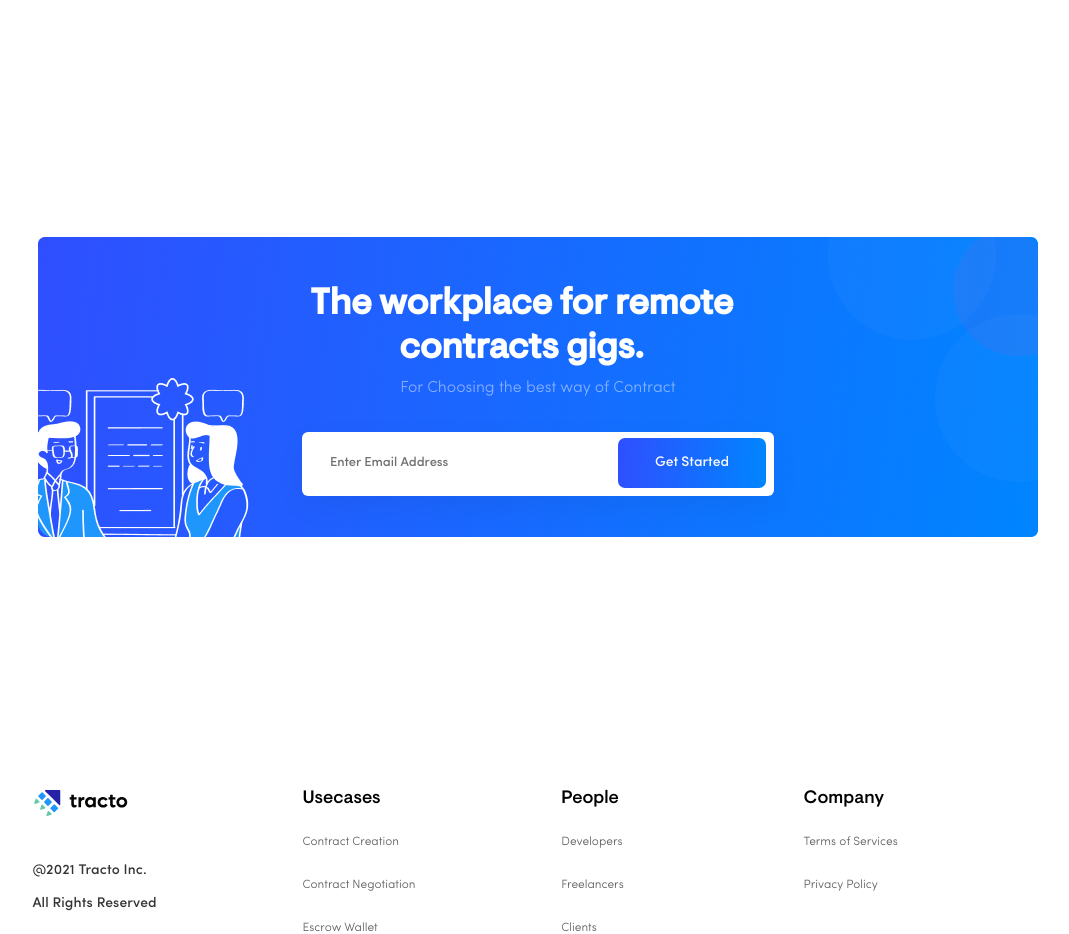
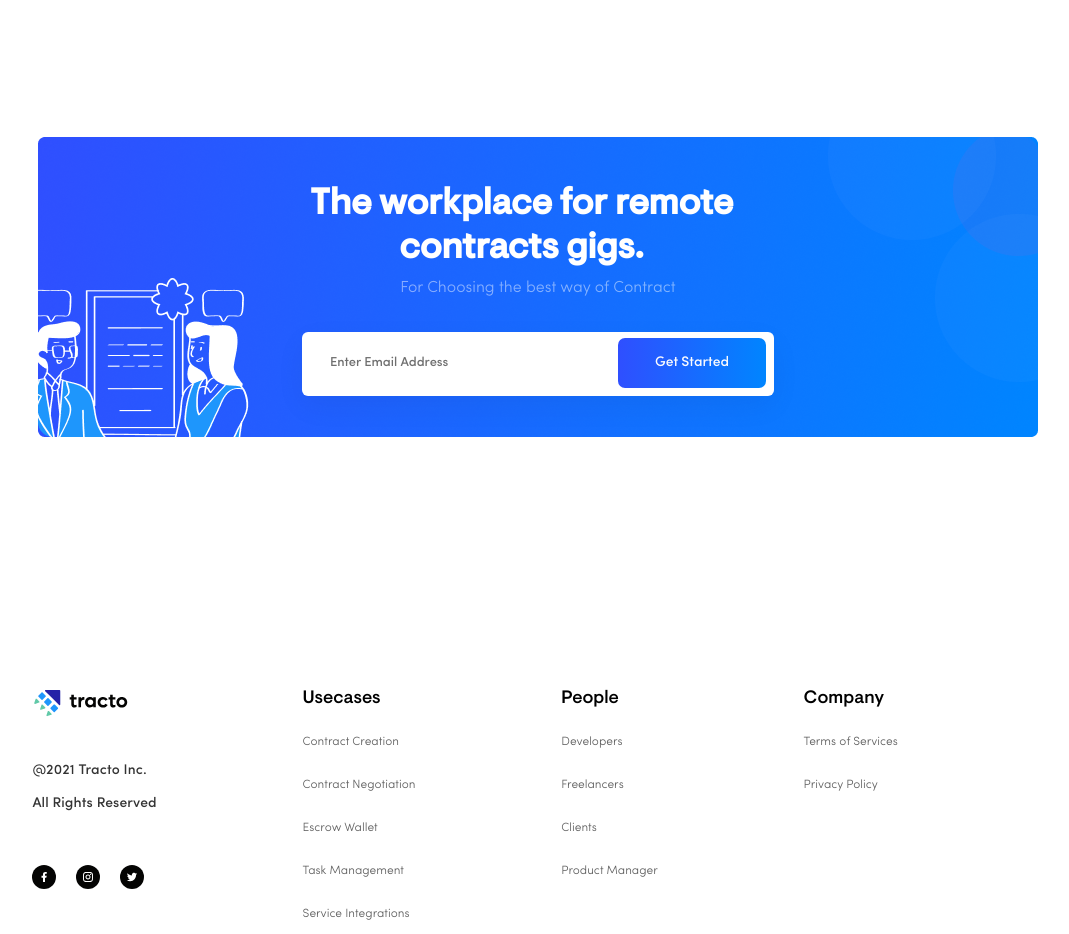
Before and after one commit to nima-z/tracto, a React (Create React App) app: page /About in a window 1280 px wide. Shown: the part 2320-3254 px from the top of the page, without its empty margins (102-1171 px from the left). Built offline with nearby package versions, Linux system fonts and the light colour scheme.

Commit message:
complete section

```diff
--- a/src/pages/AboutUs.js
+++ b/src/pages/AboutUs.js
@@ -10,7 +10,8 @@ export default function AboutUs() {
       <About1 />
       <About2 />
       <About3 />
-      <PromotionSection marginBottom={181} />
+      {/* FIXME: negative margin */}
+      <PromotionSection marginTop={-100} marginBottom={181} />
     </Fragment>
   );
 }
--- a/src/pages/PrivacyPolicy.js
+++ b/src/pages/PrivacyPolicy.js
@@ -1,12 +1,14 @@
 import { Fragment } from "react";
 import Privacy1 from "../components/sections/privacy-1/Privacy1";
 import Privacy2 from "../components/sections/privacy-2/Privacy2";
+import PromotionSection from "../components/sections/promotion/PromotionSection";
 
 export default function PrivacyPolicy() {
   return (
     <Fragment>
       <Privacy1 />
       <Privacy2 />
+      <PromotionSection marginTop={176} marginBottom={212} />
     </Fragment>
   );
 }
```
